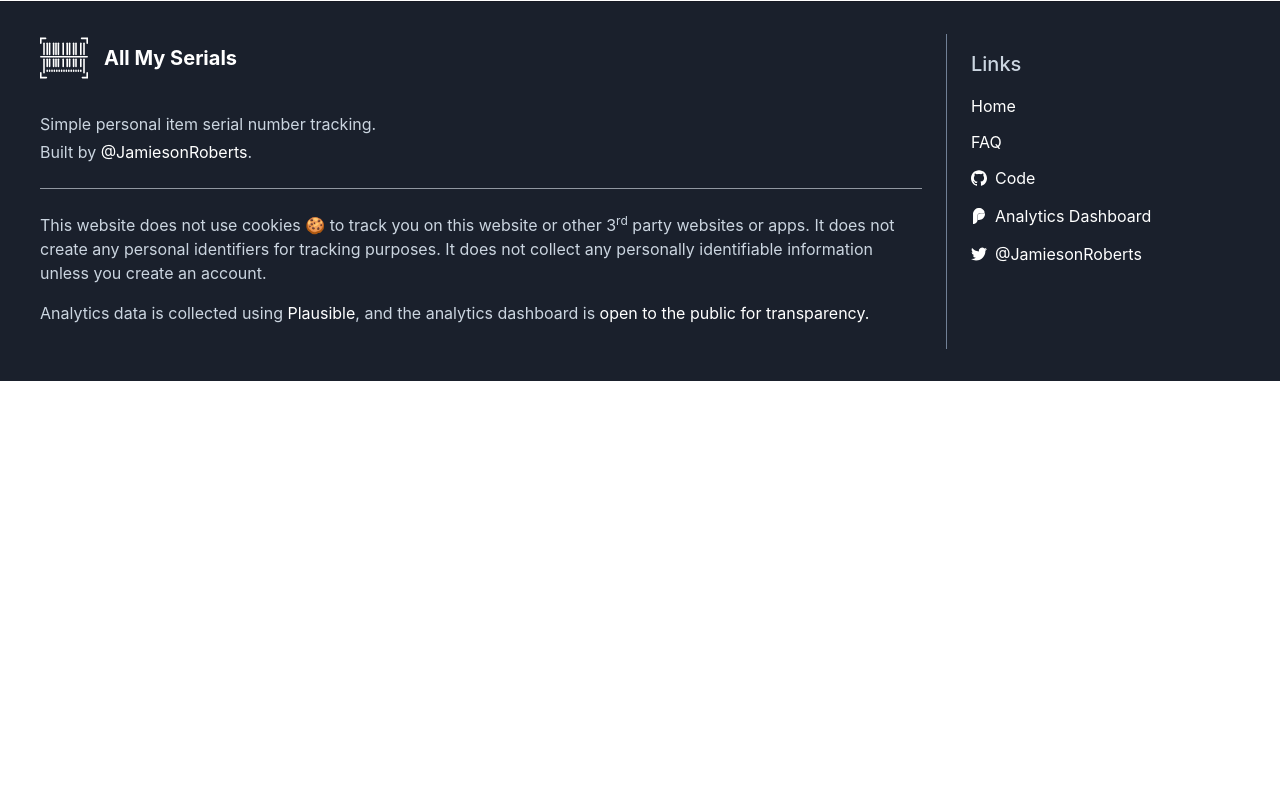
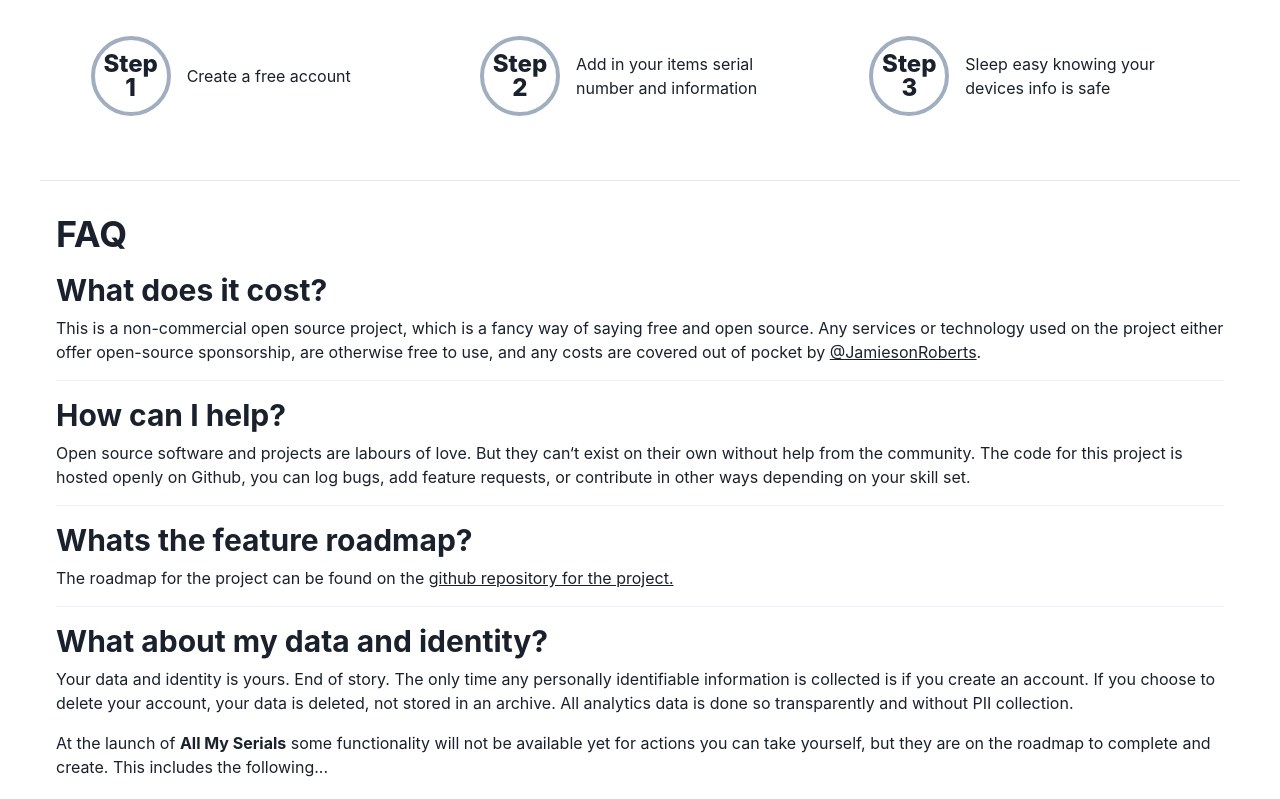
Before and after one commit to JamiesonRoberts/myserial, a Next.js app: page / in a window 1280 px wide. Shown: the part 560-1359 px from the top of the page. Before the commit the page ends 941 px from the top, so only its background shows below. Built offline with nearby package versions, Linux system fonts and the light colour scheme; no server answers.

Commit message:
Initial content

```diff
--- a/components/Footer.tsx
+++ b/components/Footer.tsx
@@ -42,7 +42,7 @@ export default function Footer(props: GridItemProps) {
             >
               <GridItem>
                 <SimpleLink
-                  href={!!session ? '/dashboard' : '/'}
+                  href="/"
                   as="a"
                   display="inline-flex"
                   alignItems="center"
@@ -76,24 +76,23 @@ export default function Footer(props: GridItemProps) {
                 </Text>
                 <List spacing={3}>
                   <ListItem>
-                    <SimpleLink
-                      href={!!session ? '/dashboard' : '/'}
-                      as="a"
-                      display="inline-flex"
-                      alignItems="center"
-                    >
+                    <SimpleLink href="/" as="a">
                       Home
                     </SimpleLink>
                   </ListItem>
                   <ListItem>
-                    <SimpleLink
-                      href="faq"
-                      as="a"
-                      display="inline-flex"
-                      alignItems="center"
-                    >
+                    <SimpleLink href="/#faq" as="a">
                       FAQ
                     </SimpleLink>
+                  </ListItem>
+                  <ListItem>
+                    {!!session ? (
+                      <SimpleLink href="/dashboard" as="a">
+                        My Dashboard
+                      </SimpleLink>
+                    ) : (
+                      <></>
+                    )}
                   </ListItem>
                   <ListItem>
                     <SimpleLink
--- a/components/Header.tsx
+++ b/components/Header.tsx
@@ -67,7 +67,7 @@ export default function Header(props: GridItemProps) {
         alignItems="center"
       >
         <SimpleLink
-          href={!!session ? '/dashboard' : '/'}
+          href="/"
           display="flex"
           alignItems="center"
           color={navBarColor}
@@ -107,14 +107,10 @@ export default function Header(props: GridItemProps) {
           </DrawerHeader>
           <DrawerBody>
             <SimpleGrid columns={1} spacing={4}>
-              <SimpleLink
-                href={!!session ? '/dashboard' : '/'}
-                as="a"
-                onClick={onClose}
-              >
+              <SimpleLink href="/" as="a" onClick={onClose}>
                 Home
               </SimpleLink>
-              <SimpleLink href="/faq" as="a" onClick={onClose}>
+              <SimpleLink href="/#faq" as="a" onClick={onClose}>
                 FAQ
               </SimpleLink>
               {!!session ? (
--- a/pages/index.tsx
+++ b/pages/index.tsx
@@ -1,10 +1,21 @@
 import { NextPage } from 'next';
 import Head from 'next/head';
 
-import { Box, Button, Heading, Text, Flex, Image } from '@chakra-ui/react';
+import {
+  Box,
+  Button,
+  Heading,
+  Text,
+  Flex,
+  Image,
+  Divider,
+  List,
+  ListItem,
+  ListIcon,
+} from '@chakra-ui/react';
 import SimpleLink from '../components/SimpleLink';
-import { signIn, useSession } from 'next-auth/react';
-import { UnlockIcon } from '@chakra-ui/icons';
+import { useSession } from 'next-auth/react';
+import { WarningTwoIcon } from '@chakra-ui/icons';
 
 const Home: NextPage = () => {
   const { data: session } = useSession();
@@ -29,7 +40,7 @@ const Home: NextPage = () => {
         paddingX={4}
       >
         <Box padding={6} textAlign="center" width={{ base: '100%', md: '50%' }}>
-          <Heading as="h1" size="xl">
+          <Heading as="h1" size="2xl">
             All My Serials
           </Heading>
           <Text paddingBottom={5}>
@@ -53,15 +64,204 @@ const Home: NextPage = () => {
         />
       </Flex>
       <Box
-        marginTop={3}
-        paddingY={6}
+        marginY={4}
+        paddingY={8}
         paddingX={4}
         borderTopWidth="1px"
         borderTopColor="gray.200"
       >
-        <Heading as="h2" size="lg">
+        <Heading as="h2" size="xl" marginBottom={6} textAlign="center">
           How does it work?
         </Heading>
+        <Flex justifyContent="space-around" flexWrap="wrap">
+          <Flex
+            alignItems="center"
+            flexBasis="20rem"
+            flexGrow={0}
+            flexShrink={0}
+          >
+            <Flex
+              borderRadius="50%"
+              borderColor="gray.400"
+              borderStyle="solid"
+              borderWidth={4}
+              height="5rem"
+              flexBasis="5rem"
+              flexGrow={0}
+              flexShrink={0}
+              justifyContent="center"
+              alignItems="center"
+              marginRight={4}
+            >
+              <Text
+                fontSize="2xl"
+                fontWeight={800}
+                maxWidth="4rem"
+                lineHeight={1}
+                textAlign="center"
+              >
+                Step 1
+              </Text>
+            </Flex>
+            <Text>Create a free account</Text>
+          </Flex>
+          <Flex
+            alignItems="center"
+            flexBasis="20rem"
+            flexGrow={0}
+            flexShrink={0}
+            marginY={4}
+          >
+            <Flex
+              borderRadius="50%"
+              borderColor="gray.400"
+              borderStyle="solid"
+              borderWidth={4}
+              height="5rem"
+              flexBasis="5rem"
+              flexGrow={0}
+              flexShrink={0}
+              justifyContent="center"
+              alignItems="center"
+              marginRight={4}
+            >
+              <Text
+                fontSize="2xl"
+                fontWeight={800}
+                maxWidth="4rem"
+                lineHeight={1}
+                textAlign="center"
+              >
+                Step 2
+              </Text>
+            </Flex>
+            <Text>Add in your items serial number and information</Text>
+          </Flex>
+          <Flex
+            alignItems="center"
+            flexBasis="20rem"
+            flexGrow={0}
+            flexShrink={0}
+          >
+            <Flex
+              borderRadius="50%"
+              borderColor="gray.400"
+              borderStyle="solid"
+              borderWidth={4}
+              height="5rem"
+              flexBasis="5rem"
+              flexGrow={0}
+              flexShrink={0}
+              justifyContent="center"
+              alignItems="center"
+              marginRight={4}
+            >
+              <Text
+                fontSize="2xl"
+                fontWeight={800}
+                maxWidth="4rem"
+                lineHeight={1}
+                textAlign="center"
+              >
+                Step 3
+              </Text>
+            </Flex>
+            <Text>Sleep easy knowing your devices info is safe</Text>
+          </Flex>
+        </Flex>
+      </Box>
+
+      <Box
+        marginTop={4}
+        paddingY={8}
+        paddingX={4}
+        borderTopWidth="1px"
+        borderTopColor="gray.200"
+        id="faq"
+      >
+        <Heading as="h2" size="xl" marginBottom={4}>
+          FAQ
+        </Heading>
+        <Heading as="h3" size="lg" marginBottom={2}>
+          What does it cost?
+        </Heading>
+        <Text>
+          This is a non-commercial open source project, which is a fancy way of
+          saying free and open source. Any services or technology used on the
+          project either offer open-source sponsorship, are otherwise free to
+          use, and any costs are covered out of pocket by{' '}
+          <SimpleLink
+            href="https://twitter.com/jamiesonroberts"
+            isExternal
+            textDecoration="underline"
+          >
+            @JamiesonRoberts
+          </SimpleLink>
+          .
+        </Text>
+        <Divider marginBottom={4} marginTop={4} />
+        <Heading as="h3" size="lg" marginBottom={2}>
+          How can I help?
+        </Heading>
+        <Text>
+          Open source software and projects are labours of love. But they
+          can&lsquo;t exist on their own without help from the community. The
+          code for this project is hosted openly on Github, you can log bugs,
+          add feature requests, or contribute in other ways depending on your
+          skill set.
+        </Text>
+        <Divider marginBottom={4} marginTop={4} />
+        <Heading as="h3" size="lg" marginBottom={2}>
+          Whats the feature roadmap?
+        </Heading>
+        <Text>
+          The roadmap for the project can be found on the{' '}
+          <SimpleLink
+            href="https://github.com/JamiesonRoberts/allmyserials/projects?type=beta"
+            isExternal
+            textDecoration="underline"
+          >
+            github repository for the project.
+          </SimpleLink>
+        </Text>
+        <Divider marginBottom={4} marginTop={4} />
+        <Heading as="h3" size="lg" marginBottom={2}>
+          What about my data and identity?
+        </Heading>
+        <Text mb={4}>
+          Your data and identity is yours. End of story. The only time any
+          personally identifiable information is collected is if you create an
+          account. If you choose to delete your account, your data is deleted,
+          not stored in an archive. All analytics data is done so transparently
+          and without PII collection.
+        </Text>
+        <Text mb={4}>
+          At the launch of <strong>All My Serials</strong> some functionality
+          will not be available yet for actions you can take yourself, but they
+          are on the roadmap to complete and create. This includes the
+          following...
+        </Text>
+        <List spacing={2} mb={4}>
+          <ListItem>
+            <ListIcon as={WarningTwoIcon} color="gray.500" />
+            Export all account data
+          </ListItem>
+          <ListItem>
+            <ListIcon as={WarningTwoIcon} color="gray.500" />
+            Delete account
+          </ListItem>
+        </List>
+        <Divider marginBottom={4} marginTop={4} />
+        <Heading as="h3" size="lg" marginBottom={2}>
+          Who made this?
+        </Heading>
+        <Text>
+          Open source software and projects are labours of love. But they
+          can&lsquo;t exist on their own without help from the community. The
+          code for this project is hosted openly on Github, you can log bugs,
+          add feature requests, or contribute in other ways depending on your
+          skill set. You can find links in the footer for more details.
+        </Text>
       </Box>
     </>
   );
--- a/styles/theme.ts
+++ b/styles/theme.ts
@@ -1,20 +1,20 @@
 import { extendTheme, ThemeConfig } from '@chakra-ui/react';
 
-const global = {
-  styles: {
-    global: {
-      a: {
-        textDecoration: 'none',
-      },
-    },
-  },
-};
+// const global = {
+//   styles: {
+//     global: {
+//       a: {
+//         textDecoration: 'underline',
+//       },
+//     },
+//   },
+// };
 
 const config: ThemeConfig = {
   initialColorMode: 'light',
   useSystemColorMode: false,
 };
 
-const theme: ThemeConfig = extendTheme({ config, global });
+const theme: ThemeConfig = extendTheme({ config });
 
 export default theme;
```
Also changed, not shown: pages/faq.tsx (deleted, +0 -11 lines), styles/Home.module.css (deleted, +0 -108 lines).
